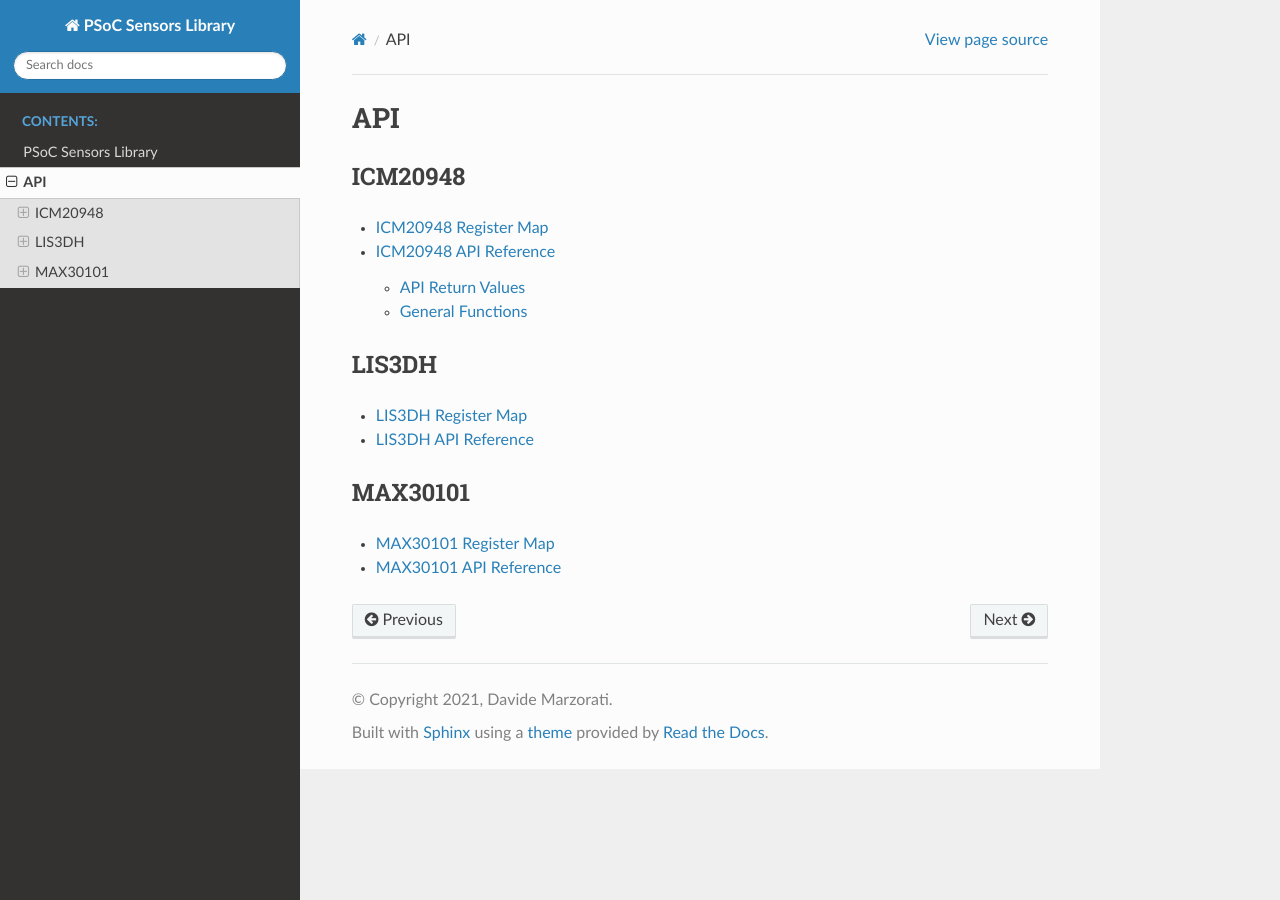
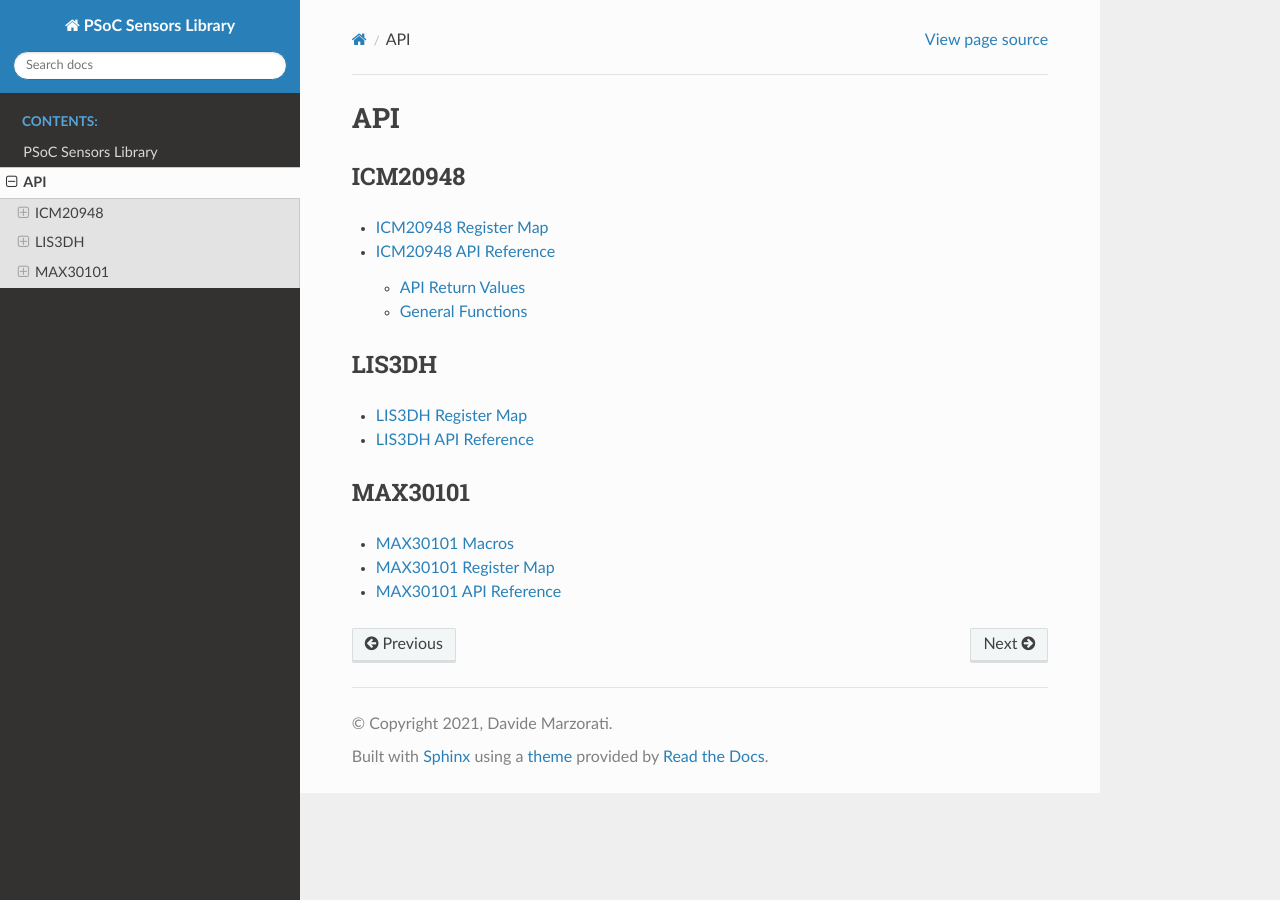
Before and after one commit to dado93/PSoC-Components-Library, a Sphinx documentation site: the page built from docs/api.rst, in a window 1280 px wide. Built offline with Sphinx 7.4.7 and the Read the Docs theme 2.0.0, drawn with Linux system fonts in a browser that asks for light colours; formulas are drawn with MathJax 3; the version number could not be read and is left out.

Commit message:
General updates

```diff
--- a/docs/api.rst
+++ b/docs/api.rst
@@ -25,5 +25,6 @@ MAX30101
 .. toctree::
    :maxdepth: 2
 
+   max30101_defs
    max30101_reg
    max30101_api
--- a/docs/conf.py
+++ b/docs/conf.py
@@ -44,6 +44,7 @@ extensions = [
     'sphinx.ext.viewcode',
     'sphinx.ext.imgmath',
     'sphinx.ext.todo',
+    'sphinx.ext.imgconverter',
     'breathe',
 ]
 
--- a/docs/max30101_api.rst
+++ b/docs/max30101_api.rst
@@ -1,2 +1,4 @@
 MAX30101 API Reference
 ======================
+
+.. doxygenfile:: MAX30101.h
--- /dev/null
+++ b/docs/max30101_defs.rst
@@ -0,0 +1,4 @@
+MAX30101 Macros
+======================
+
+.. doxygenfile:: MAX30101_Defs.h
```
Also changed, not shown: 2 other files.
